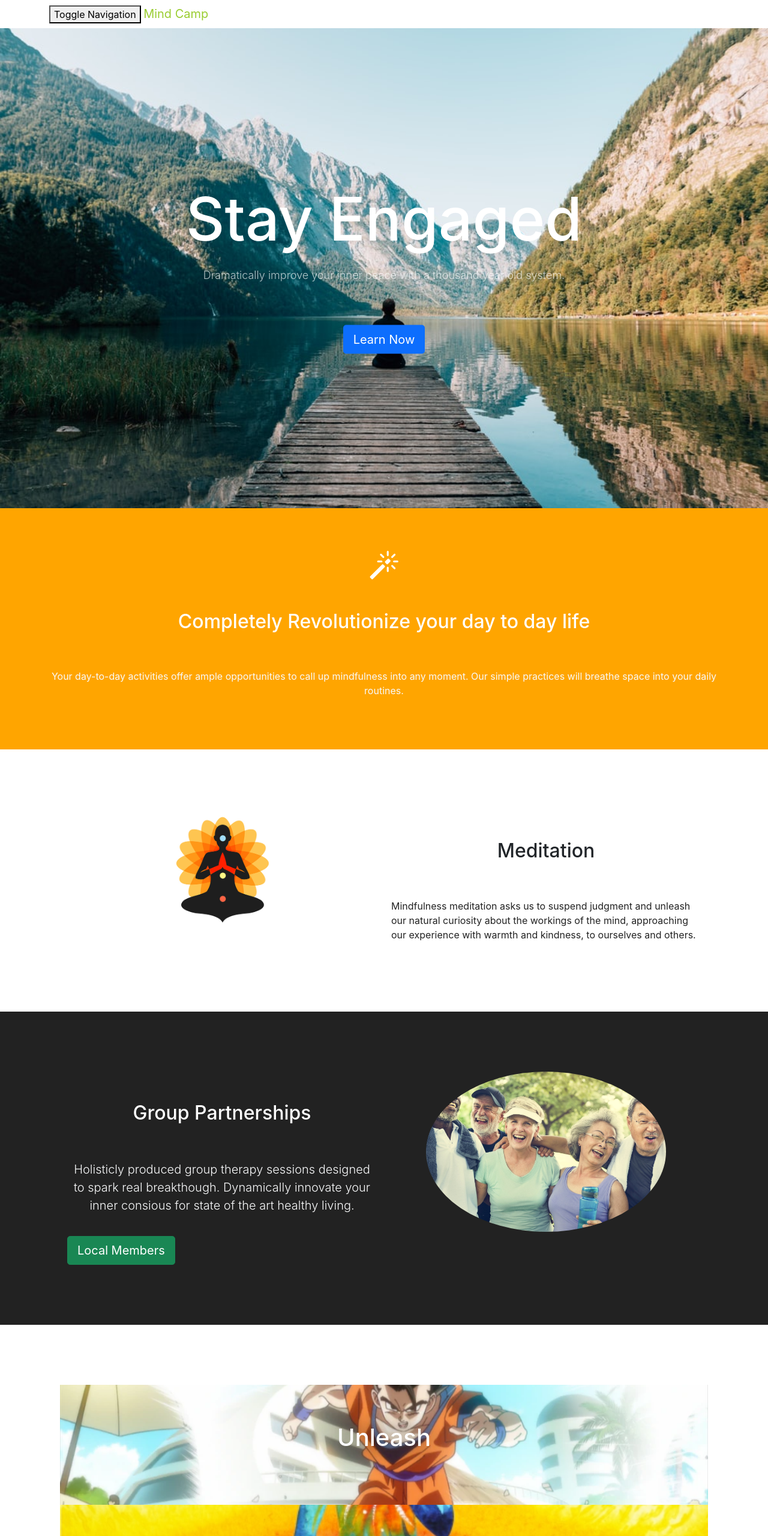
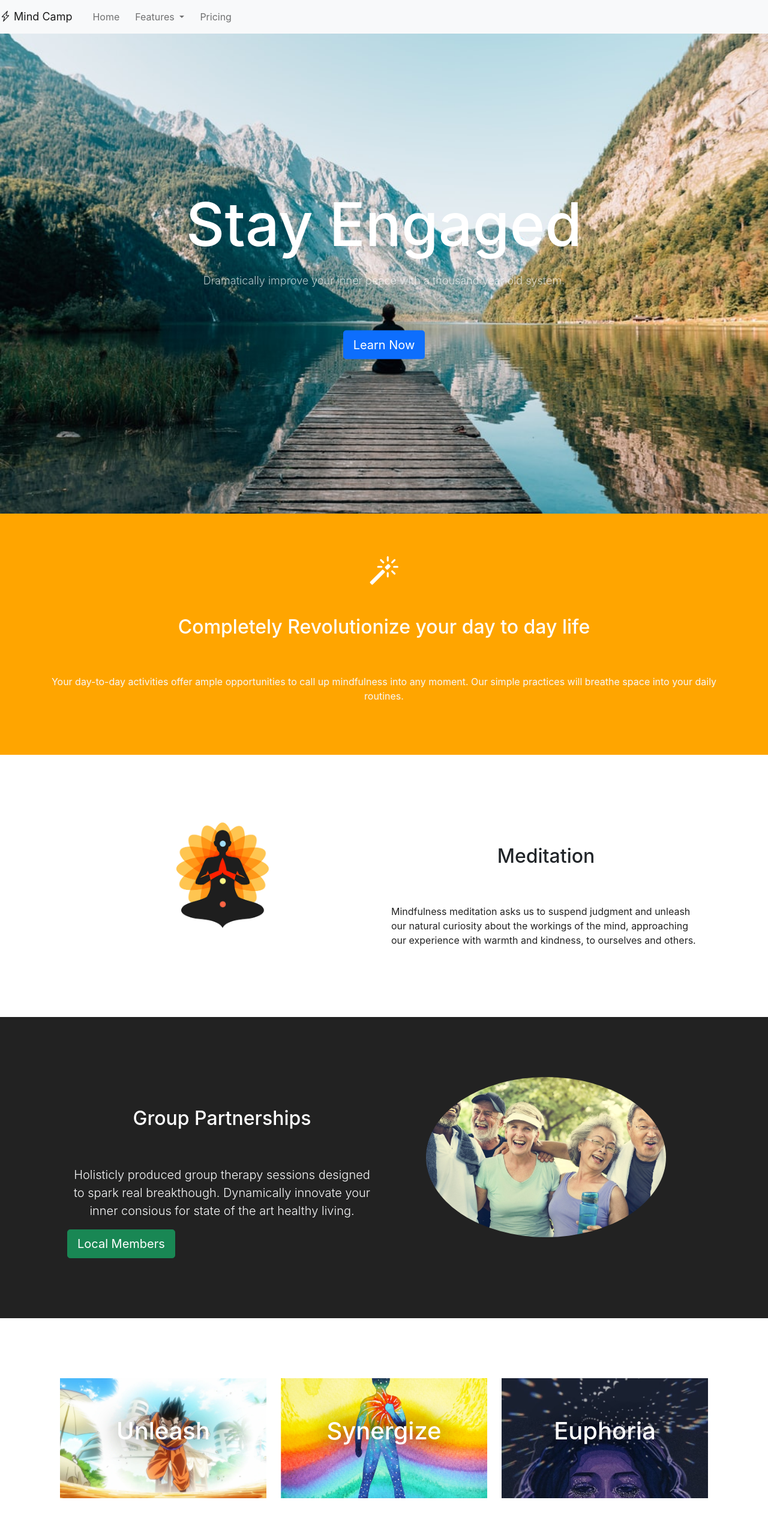
Before and after one commit to tylercodes-11/mindfulproj, a website: page index.html in a window 1280 px wide. Shown: the top 2560 px of the page at 60% size. Drawn offline with nearby package versions, Linux system fonts and the light colour scheme.

Commit message:
images re-pathed and navbar change

```diff
--- a/index.html
+++ b/index.html
@@ -4,7 +4,7 @@
     <meta charset="UTF-8">
     <meta http-equiv="X-UA-Compatible" content="IE=edge">
     <meta name="viewport" content="width=device-width, initial-scale=1.0">
-    <title>Mind Camp </title>
+    <title>Mind Camp</title>
 
     <!-- bootstrap css -->
     <link href="https://cdn.jsdelivr.net/npm/bootstrap@5.1.3/dist/css/bootstrap.min.css" rel="stylesheet" integrity="sha384-1BmE4kWBq78iYhFldvKuhfTAU6auU8tT94WrHftjDbrCEXSU1oBoqyl2QvZ6jIW3"
@@ -20,46 +20,43 @@
 </head>
 <body>
     <!-- Nav Branding -->
-    <nav id="siteNav" class="navbar navbar-default navbar-fixed-top affix" role="navigation">
-        <div class="container">
-            <!-- logo and toggle -->
-            <div class="navbar-header">
-            <button type="button" class="navbar-toggle" data-toggle="collapse" data-target="#navbar">
-                <span class="sr-only">Toggle Navigation </span>
-                <span class="icon-bar"></span>
-                <span class="icon-bar"></span>
-                <span class="icon-bar"></span>
-            </button>
-            <a class="navbar-brand nav-bar-logo" href="#">
-                <span class="camp-logo camp-fire"></span> Mind Camp
-            </a>
+    <nav class="navbar nav-bar-logo navbar-expand-lg navbar-light bg-light">
+        <a class="navbar-brand" href="#"> <i class="bi bi-lightning-charge"></i> Mind Camp</a>
 
-        </div>
+        <button class="navbar-toggler"
+        type="button"
+        data-toggle="collapse"
+        data-target="#navbarText"
+        aria-controls="navbarText"
+        aria-expanded="false"
+        aria-label="Toggle navigation">
+          <span class="navbar-toggler-icon"></span>
+        </button>
 
 <!-- Navbar links -->
-    <div class="collapse navbar-collapse" id="navbar">
-      <ul class="nav navbar-nav navbar-right">
-           <li class="active">
-            <a href="#">Home</a>
+    <div class="collapse navbar-collapse" id="navbarText">
+    <ul class="navbar-nav mr-auto">
+      <li class="nav-item active">
+        <a class="nav-link" href="#">Home <span class="sr-only"></span></a>
+      </li>
+
+        <li class="nav-item dropdown">
+            <a class="nav-link dropdown-toggle" href="#" id="navbarDropdownMenuLink" data-toggle="dropdown" aria-haspopup="true" aria-expanded="false">
+              Features
+            </a>
+            <div class="dropdown-menu" aria-labelledby="navbarDropdownMenuLink">
+              <a class="dropdown-item" href="#">Deep Meditation</a>
+              <a class="dropdown-item" href="#">Guided Therapy</a>
+              <a class="dropdown-item" href="#">Home Essentials</a>
+            </div>
           </li>
-          <li>
-            <a href="#">Chapters</a>
-        </li>
-        <li class="dropdown">
-            <a href="#" class="dropdown-toggle" data-toggle="dropdown" role="button" aria-haspopup="true" aria-expanded="false">Services <span class="caret"></span></a>
-            <ul class="dropdown-menu" aria-labelledby="about-us">
-                <li><a href="#">Engage</a></li>
-                <li><a href="#">Pontificate</a></li>
-                <li><a href="#">Synergize</a></li>
-            </ul>
-        </li>
-        <li>
-            <a href="#">Contact</a>
-        </li>
+      </li>
+      <li class="nav-item">
+        <a class="nav-link" href="#">Pricing</a>
+      </li>
     </ul>
 
-    </div><!-- /.navbar-collapse -->
-    </div><!-- /.container -->
+  </div>
 </nav>
 
 <!-- header -->
@@ -116,7 +113,7 @@
                 <div class="col-sm-6">
                 	<h2 class="section-heading">Group Partnerships</h2>
                 	<p class="lead text-light">Holisticly produced group therapy sessions designed to spark real breakthough. Dynamically innovate your inner consious for state of the art healthy living.</p>
-                    <a href="#" class="btn btn-success btn-lg">Local Members</a>
+                    <a href="#" class="btn btn-success btn-lg local-button text-center">Local Members</a>
                 </div>
                 <div class="col-sm-6">
                     <img class="img-fluid img-circle center-block" src="imgs/group-happy.jpeg" height="400px" width="400px" alt="happy group">
@@ -131,23 +128,23 @@
     <!-- Promos Slide -->
 	<div class="content container-fluid promo-slide">
         <div class="row promo">
-        	<a href="#">
-				<div class="col-md-4 promo-item item-1">
+        	<a class= "col-md-4 col-lg-4" href="#">
+				<div class="promo-item item-1">
 					<h3>
 						Unleash
 					</h3>
 				</div>
             </a>
-            <a href="#">
-				<div class="col-md-4 promo-item item-2">
+            <a class="col-md-4 col-lg-4" href="#">
+				<div class="promo-item item-2">
 					<h3>
 						Synergize
 					</h3>
 				</div>
             </a>
 
-			<a href="#">
-				<div class="col-md-4 promo-item item-3">
+			<a class= "col-md-4 col-lg-4" href="#">
+				<div class="promo-item item-3">
 					<h3>
 						Euphoria
 					</h3>
@@ -159,6 +156,7 @@
      <section class="content content-3">
         <div class="container">
             <div class="row">
+                <!-- icon -->
                 <svg xmlns="http://www.w3.org/2000/svg" width="16" height="16" fill="currentColor" class="bi bi-clipboard2-check-fill" viewBox="0 0 16 16">
                     <path d="M10 .5a.5.5 0 0 0-.5-.5h-3a.5.5 0 0 0-.5.5.5.5 0 0 1-.5.5.5.5 0 0 0-.5.5V2a.5.5 0 0 0 .5.5h5A.5.5 0 0 0 11 2v-.5a.5.5 0 0 0-.5-.5.5.5 0 0 1-.5-.5Z"/>
                     <path d="M4.085 1H3.5A1.5 1.5 0 0 0 2 2.5v12A1.5 1.5 0 0 0 3.5 16h9a1.5 1.5 0 0 0 1.5-1.5v-12A1.5 1.5 0 0 0 12.5 1h-.585c.055.156.085.325.085.5V2a1.5 1.5 0 0 1-1.5 1.5h-5A1.5 1.5 0 0 1 4 2v-.5c0-.175.03-.344.085-.5Zm6.769 6.854-3 3a.5.5 0 0 1-.708 0l-1.5-1.5a.5.5 0 1 1 .708-.708L7.5 9.793l2.646-2.647a.5.5 0 0 1 .708.708Z"/>
--- a/style.css
+++ b/style.css
@@ -34,7 +34,7 @@ header {
     -webkit-background-size: cover;
     -moz-background-size: cover;
     -o-background-size: cover;
-    background-image: url(/imgs/water-mountains.jpeg);
+    background-image: url(./imgs/water-mountains.jpeg);
     min-height: auto;
     width: 100%;
     height: 100vh;
@@ -136,8 +136,27 @@ header .header-content .header-content-inner p {
 
 }
 
+.nav-item {
+    padding-left: 10px;
+
+}
+
+.navbar-text {
+    margin-left: auto;
+    padding-right: 15px;
+
+}
+
+
 .navbar-default .navbar-header .navbar-brand {
     color: rgb(255, 218, 85);
+}
+
+.navbar-brand {
+    float: left;
+    font-size: 18px;
+    line-height: 20px;
+
 }
 
 .navbar-default .nav > li.active>a,
@@ -276,17 +295,17 @@ align-items: center;
 }
 
 .item-1 {
-    background-image: url(/imgs/ultimate-gohan.webp);
+    background-image: url(./imgs/ultimate-gohan.webp);
 }
 
 .item-2 {
-    background-image: url(/imgs/Mind-Body-Connection.jpeg);
+    background-image: url(./imgs/Mind-Body-Connection.jpeg);
 
 }
 
 .item-3 {
     position: relative;
-    background-image: url(/imgs/euphoria.jpeg);
+    background-image: url(./imgs/euphoria.jpeg);
 
 }
 
@@ -314,3 +333,7 @@ align-items: center;
     font-size: 22px;
     font-weight: 300;
 }
+
+.local-button {
+    margin: auto;
+}
```
